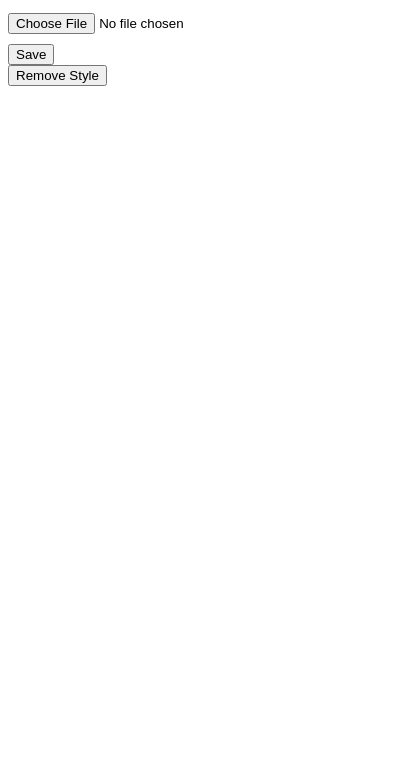
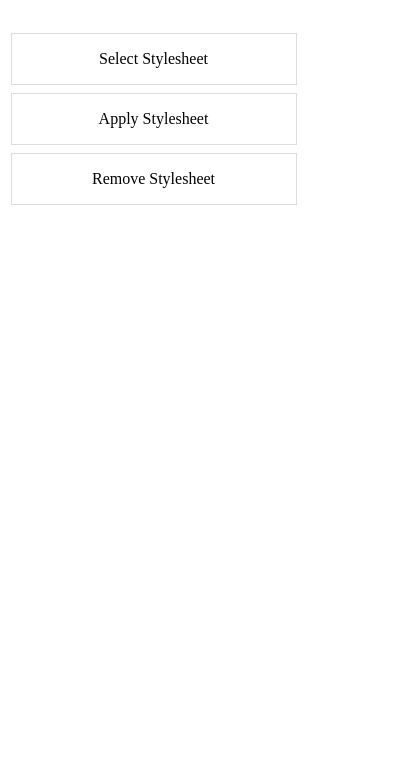
Before and after one commit to OKCody/MD_Ext, a browser extension: page src/browser_action/popup.html in a window 400 px wide. Shown: the part 77-844 px from the top of the page. Drawn offline with Linux system fonts and the light colour scheme.

Commit message:
styled UI buttons

```diff
--- a/src/browser_action/action.js
+++ b/src/browser_action/action.js
@@ -1,12 +1,16 @@
 // Event Listeners
 
-// Listens for a click on the "Save CSS" button on the options page
 document.getElementById("save").addEventListener("click", saveStyle);
 
 document.getElementById("remove").addEventListener("click", removeStyle);
 
+document.getElementById("css_file").addEventListener("change", showFilename);
+
+// ----------------------------------------------------------
+
+// Event Functions
+
 function saveStyle(){
-  console.log("Save");
   var file = document.getElementById('css_file').files[0];
   //https://medium.com/programmers-developers/convert-blob-to-string-in-javascript-944c15ad7d52
   const reader = new FileReader();
@@ -15,7 +19,7 @@ function saveStyle(){
     // background.js depends on style being saved in local storage
     chrome.storage.local.set({'style': style});
     chrome.storage.local.get('tabID', function(tab){
-      chrome.tabs.sendMessage(tab.tabID,{ text: "updateCSS", from: "action.js"})
+      chrome.tabs.sendMessage(tab.tabID,{ text: "updateStyle", from: "action.js"})
     });
   });
   reader.readAsBinaryString(file);
@@ -26,3 +30,7 @@ function removeStyle(){
     chrome.tabs.sendMessage(tab.tabID, { text: "removeStyle", from: "action.js"});
   })
 }
+
+function showFilename(){
+  document.getElementById('filename').innerHTML = document.getElementById('css_file').value.replace("C:\\fakepath\\", "");
+}
--- a/src/browser_action/popup.html
+++ b/src/browser_action/popup.html
@@ -4,17 +4,42 @@
   <style>
     html{
       width: 300px;
+      padding: 2.5px;
     }
     .row{
       width: 100%;
+      margin-top: 10px;
+      height: 50px;
     }
-    .row_item{
-      width: 33.333%
-      : left;
+    .button{
+      border: 1px solid #dddddd;
+      width: 100%;
+      height: 100%;
+      line-height: 50px;
+      text-align: center;
+      text-decoration: none;
+      display: inline-block;
+      vertical-align: middle;
+      font-size: 16px;
     }
-    input{
-      margin-top: 10px;
-      margin-bottom: 10px;
+    .button:hover{
+      background-color: #eeeeee;
+      border-color: #bbbbbb;
+    }
+    label{
+      line-height: 50px;
+    }
+    #filename_container{
+      height: 1em;
+    }
+    /*Hidden so as not to interfere with clean UI*/
+    #css_file{
+      width: 0.1px;
+      height: 0.1px;
+      opacity: 0;
+      overflow: hidden;
+      position: absolute;
+      z-index: -1;
     }
   </style>
 	<title>Options</title>
@@ -23,12 +48,18 @@
   <div class="row">
     <h1>MD_Ext</h1>
   </div>
-  <div class="row">
-    <input id="css_file" name="fileEntry" type="file">
-    <button id="save">Save</button>
+  <div class="row" id="filename_container">
+    <div id="filename"></div>
   </div>
   <div class="row">
-    <button id="remove">Remove Style</button>
+    <input id="css_file" name="fileEntry" type="file"></input>
+    <label class="button" for="css_file">Select Stylesheet</label>
+  </div>
+  <div class="row">
+    <div class="button" id="save">Apply Stylesheet</div>
+  </div>
+  <div class="row">
+    <div class="button" id="remove">Remove Stylesheet</div>
   </div>
   <!--JS include must be last line in body for eventListeners to work-->
   <script src="action.js"></script>
```
